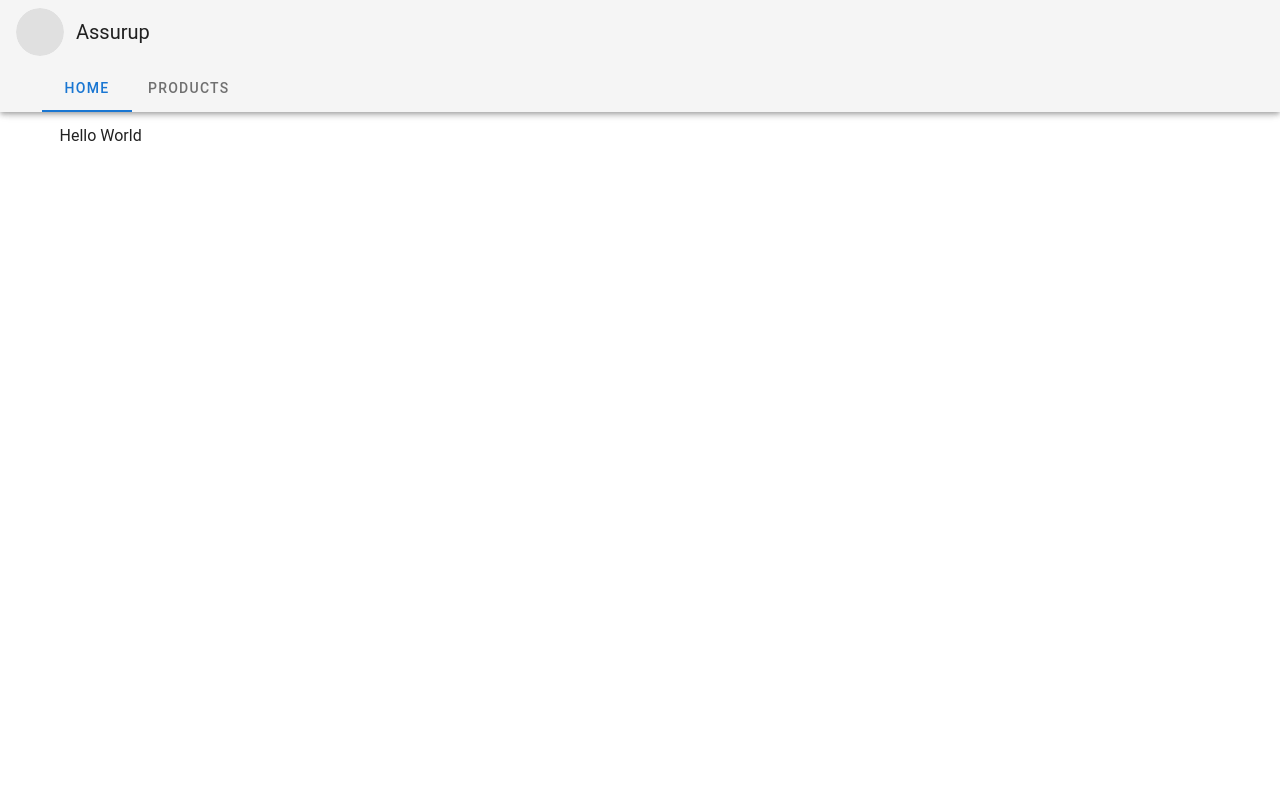
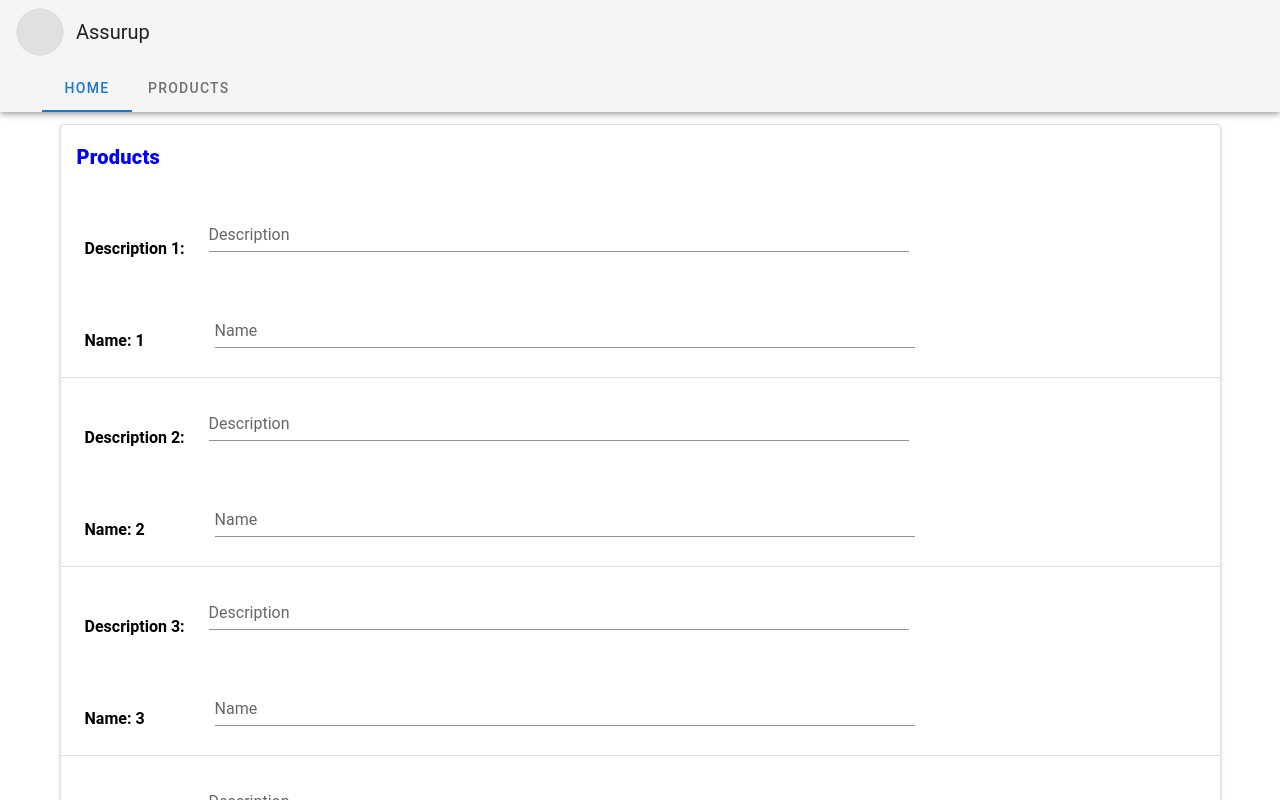
Before and after one commit to osmahi69/assurup, a Vue app: page /products in a window 1280 px wide. Shown: the top 800 px of the page. Built offline with nearby package versions, Linux system fonts and the light colour scheme.

Commit message:
implement product

```diff
--- a/src/views/Home.vue
+++ b/src/views/Home.vue
@@ -1,6 +1,6 @@
 <template>
 <div>
-    <v-card>
+    <v-card elevation="2">
       <v-card-title class="title"> Contracts </v-card-title>
       <v-container>
           <v-text-field
--- a/src/views/Products.vue
+++ b/src/views/Products.vue
@@ -1,9 +1,31 @@
 <template>
-  <div>
-    Hello World
-  </div>
+<v-card outlined elevation="2">
+  <v-card-title class="title"> Products</v-card-title>
+  <div v-for="product in theProducts" :key="product.id">
+      <div class="displayFlex">
+        <th class="metaData"> Description {{product.id}}:</th>
+        <v-text-field
+        class="textField"
+        label="Description"
+        :rules="rules"
+      ></v-text-field>
+      </div>
+      <div class="displayFlex">
+        <th class="name"> Name: {{product.id}}</th>
+        <v-text-field
+        class="textFieldName"
+        label="Name"
+        :rules="rules"
+      ></v-text-field>
+        <input v-model="message" />
+      </div>
+      <v-divider/>
+      </div>
+    </v-card>
 </template>
 <script>
+import { mapState } from 'vuex';
+
 export default {
   name: 'Products',
   data() {
@@ -11,5 +33,44 @@ export default {
 
     };
   },
+  computed: {
+    ...mapState((['products'])),
+    theProducts() {
+      return this.products.list;
+    },
+  },
 };
 </script>
+<style lang="scss" scoped>
+.displayFlex {
+  display: flex;
+}
+.title {
+  font-weight: 900;
+  color: blue;
+}
+.metaData {
+  font-weight: 700;
+  margin-top: 24px;
+  color: black;
+  padding: 24px;
+}
+.name {
+  font-weight: 700;
+  margin-top: 20px;
+  color: black;
+  padding: 24px;
+}
+.textField {
+  max-width: 700px;
+  margin-top: 18px;
+}
+.textFieldName {
+  max-width: 700px;
+  margin-top: 18px;
+  margin-left: 46px;
+}
+.displayFlex {
+  display: flex;
+}
+</style>
```
